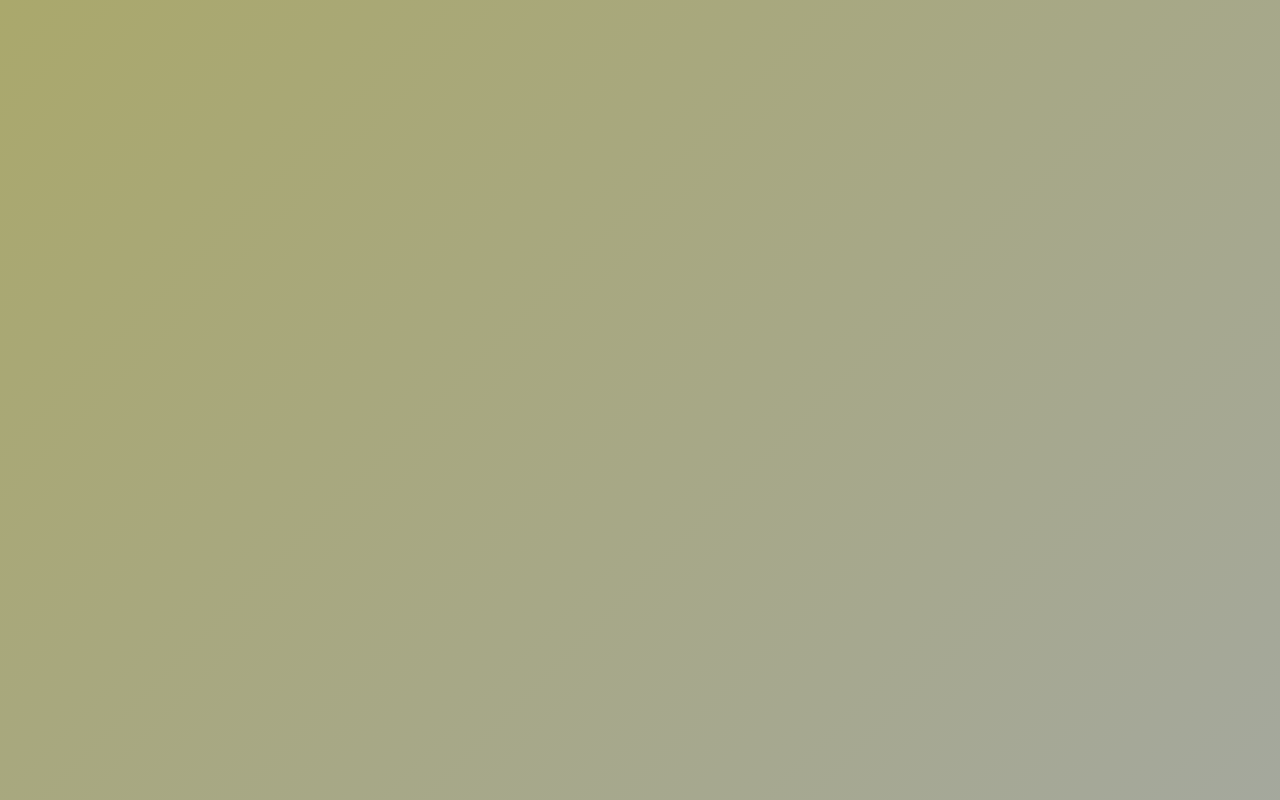
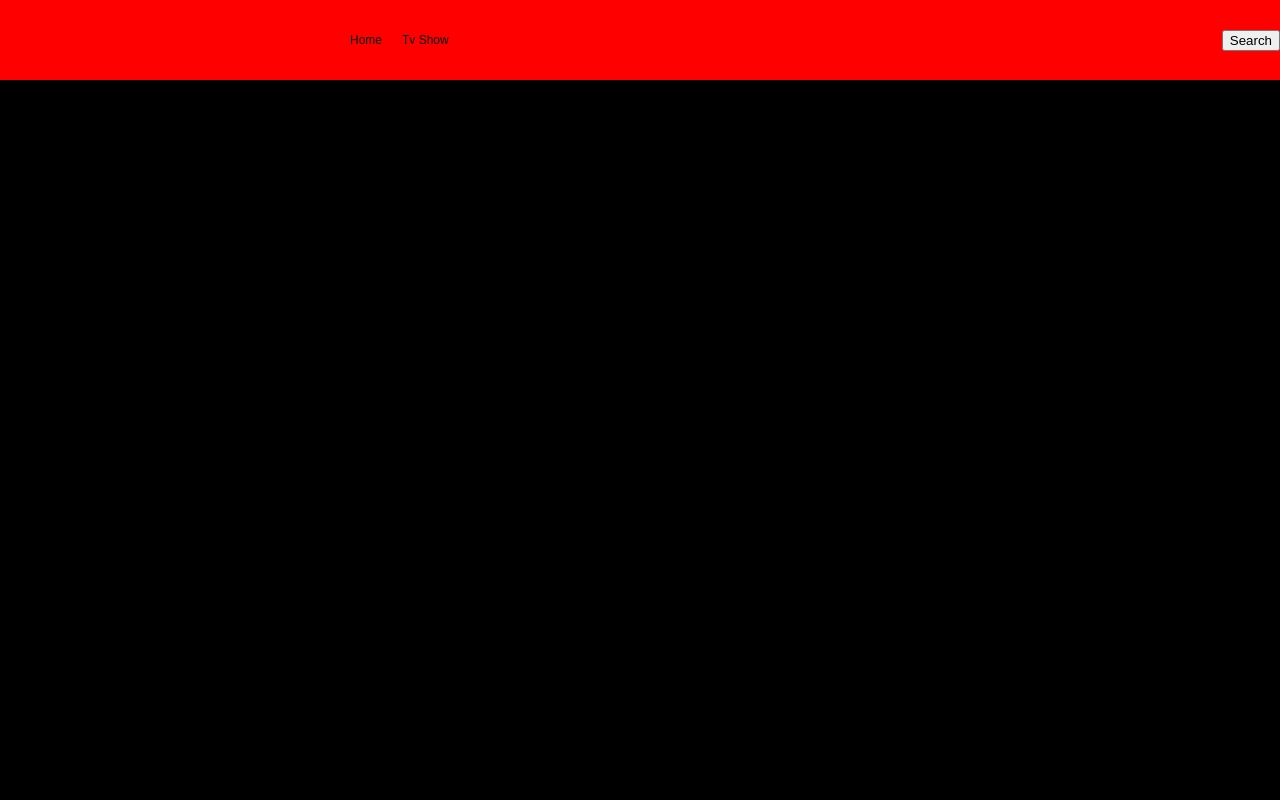
Before and after one commit to DwarfThema/M-Netflix-clone, a React (Create React App) app: page / in a window 1280 px wide. Shown: the top 800 px of the page. Built offline with nearby package versions, Linux system fonts and the light colour scheme.

Commit message:
building Routes & Header foundation

```diff
--- a/src/App.tsx
+++ b/src/App.tsx
@@ -1,66 +1,19 @@
-import {
-  motion,
-  useMotionValue,
-  useTransform,
-  useViewportScroll,
-} from "framer-motion";
-import { useEffect, useRef } from "react";
-import styled from "styled-components";
-
-const Wrapper = styled(motion.div)`
-  height: 500vh;
-  width: 100vw;
-  display: flex;
-  justify-content: center;
-  align-items: center;
-`;
-
-const Box = styled(motion.div)`
-  width: 200px;
-  height: 200px;
-  background-color: rgba(255, 255, 255, 1);
-  border-radius: 40px;
-  box-shadow: 0 2px 3px rgba(0, 0, 0, 0.1), 0 10px 20px rgba(0, 0, 0, 0.06);
-  display: grid;
-  grid-template-columns: repeat(2, 1fr);
-`;
-
-const boxVars = {
-  hover: { scale: 2, rotateZ: 360 },
-  click: { scale: 1, borderRadius: "50%" },
-};
+import { BrowserRouter, Route, Routes } from "react-router-dom";
+import Header from "./Components/Header";
+import Home from "./Routes/Home";
+import Search from "./Routes/Search";
+import Tv from "./Routes/Tv";
 
 function App() {
-  const x = useMotionValue(0);
-  const rotate = useTransform(x, [-800, 800], [-360, 360]);
-  const gradient = useTransform(
-    x,
-    [-800, 800],
-    [
-      "linear-gradient(135deg, rgb(238, 0, 153), rgb(221, 0, 238))",
-      "linear-gradient(135deg, rgb(36, 238, 0), rgb(0, 238, 226))",
-    ]
-  );
-  /*   useEffect(() => {
-    x.onChange(() => console.log(x.get()));
-  }, [x]); */
-
-  const { scrollY, scrollYProgress } = useViewportScroll();
-  /*   useEffect(() => {
-    scrollY.onChange(() => {
-      console.log(scrollY.get(), scrollYProgress.get());
-    });
-  }, [scrollYProgress, scrollY]); */
-  const scale = useTransform(scrollYProgress, [0, 1], [1, 5]);
-
   return (
-    <Wrapper style={{ background: gradient }}>
-      <Box
-        style={{ x, scale: scale, rotateZ: rotate }}
-        drag="x"
-        dragSnapToOrigin
-      ></Box>
-    </Wrapper>
+    <BrowserRouter>
+      <Header />
+      <Routes>
+        <Route path="/" element={<Home />} />
+        <Route path="/tv" element={<Tv />} />
+        <Route path="/search" element={<Search />} />
+      </Routes>
+    </BrowserRouter>
   );
 }
 
--- /dev/null
+++ b/src/Components/Header.tsx
@@ -0,0 +1,48 @@
+import styled from "styled-components";
+
+const Nav = styled.nav`
+  display: flex;
+  justify-content: space-between;
+  align-items: center;
+  position: fixed;
+  width: 100%;
+  top: 0;
+  background-color: red;
+  height: 80px;
+  font-size: 12px;
+`;
+
+const Col = styled.div`
+  display: flex;
+  align-items: center;
+`;
+
+const Logo = styled.svg`
+  margin-right: 50px;
+`;
+
+const Items = styled.ul`
+  display: flex;
+  align-items: center;
+`;
+const Item = styled.li`
+  margin-right: 20px;
+`;
+
+function Header() {
+  return (
+    <Nav>
+      <Col>
+        <Logo />
+        <Items>
+          <Item>Home</Item>
+          <Item>Tv Show</Item>
+        </Items>
+      </Col>
+      <Col>
+        <button>Search</button>
+      </Col>
+    </Nav>
+  );
+}
+export default Header;
--- /dev/null
+++ b/src/Routes/Home.tsx
@@ -0,0 +1,5 @@
+function Home() {
+  return <div style={{ backgroundColor: "black", height: "200vh" }}></div>;
+}
+
+export default Home;
--- /dev/null
+++ b/src/Routes/Search.tsx
@@ -0,0 +1,5 @@
+function Search() {
+  return null;
+}
+
+export default Search;
--- /dev/null
+++ b/src/Routes/Tv.tsx
@@ -0,0 +1,5 @@
+function Tv() {
+  return null;
+}
+
+export default Tv;
--- a/src/index.tsx
+++ b/src/index.tsx
@@ -3,9 +3,8 @@
 import { RecoilRoot } from "recoil";
 import { ThemeProvider } from "styled-components";
 import App from "./App";
-import { darkTheme } from "./theme";
-
 import { createGlobalStyle } from "styled-components";
+import { theme } from "./theme";
 
 const GlobalStyle = createGlobalStyle`
 @import url('https://fonts.googleapis.com/css2?family=Source+Sans+Pro:wght@300;400&display=swap');
@@ -64,7 +63,7 @@
   font-family: 'Source Sans Pro', sans-serif;
   color:black;
   line-height: 1.2;
-  background:linear-gradient(135deg,#e09,#d0e);
+
 }
 a {
   text-decoration:none;
@@ -75,7 +74,7 @@
 ReactDOM.render(
   <React.StrictMode>
     <RecoilRoot>
-      <ThemeProvider theme={darkTheme}>
+      <ThemeProvider theme={theme}>
         <GlobalStyle />
         <App />
       </ThemeProvider>
--- a/src/theme.ts
+++ b/src/theme.ts
@@ -1,3 +1,14 @@
 import { DefaultTheme } from "styled-components";
 
-export const darkTheme: DefaultTheme = {};
+export const theme: DefaultTheme = {
+  red: "#E51013",
+  black: {
+    veryDark: "#141414",
+    darker: "#181818",
+    lighter: "#2F2F2F",
+  },
+  white: {
+    lighter: "#fff",
+    darker: "#e5e5e5",
+  },
+};
```
Also changed, not shown: src/Components/Board.tsx (deleted, +0 -119 lines), src/Components/DragabbleCard.tsx (deleted, +0 -38 lines), src/atoms.tsx (deleted, +0 -19 lines), src/styled.d.ts (+12 -1 lines).
